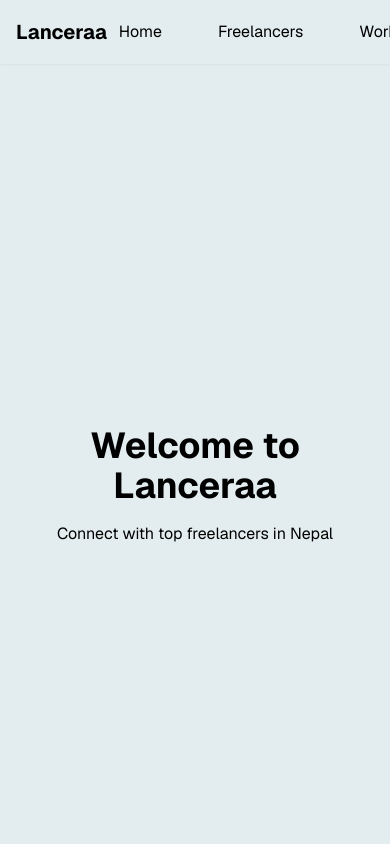
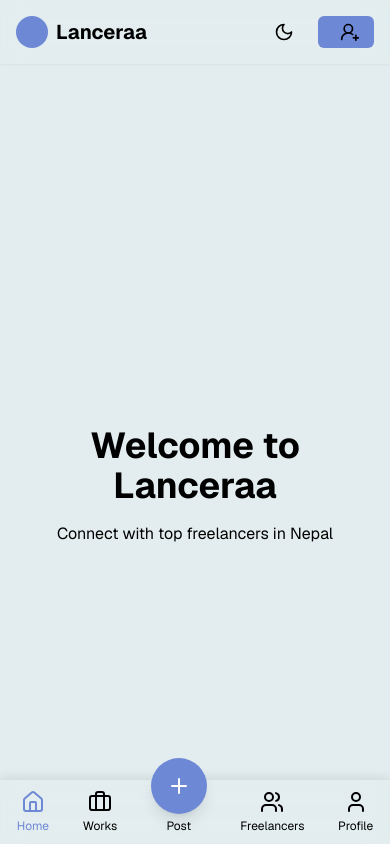
Before and after one commit to biplovgautam/lanceraa-frontend, a Next.js app: page / in a window 390 px wide. Shown: the top 844 px of the page. Built offline with nearby package versions, Linux system fonts and the light colour scheme.

Commit message:
bottomnavbar for mobile view

```diff
--- a/src/app/(auth)/signup/page.tsx
+++ b/src/app/(auth)/signup/page.tsx
@@ -120,7 +120,7 @@ export default function SignupPage() {
 
   return (
     <div className="min-h-screen flex items-center justify-center bg-[var(--background)]">
-      <div className="bg-[var(--accent)] p-8 rounded-lg shadow-lg w-full max-w-md">
+      <div className="bg-[var(--primary)] p-8 rounded-lg shadow-lg w-full max-w-md">
         <h2 className="text-2xl font-bold mb-6 text-center text-[var(--background)]">Create Account</h2>
 
         {/* Alert Message */}
--- a/src/app/layout.tsx
+++ b/src/app/layout.tsx
@@ -1,4 +1,3 @@
-
 import type { Metadata, Viewport } from "next";
 import { Geist, Geist_Mono } from "next/font/google";
 import dynamic from 'next/dynamic';
@@ -6,12 +5,11 @@ import "@/styles/globals.css";
 import { Suspense } from 'react';
 import { ThemeProvider } from '@/components/theme-provider';
 import { ThemeProvider as NextThemesProvider } from "next-themes";
+import TopNavbar from '@/components/layout/TopNavbar'
+import BottomNavbar from '@/components/layout/BottomNavbar'
+import { AuthProvider } from '@/context/auth-context'
 
 // Lazy load components
-const TopNavbar = dynamic(() => import('@/components/layout/TopNavbar'), {
-  loading: () => <div className="h-16 bg-[var(--navbar)] animate-pulse" />
-});
-
 const Footer = dynamic(() => import('@/components/layout/Footer'), {
   loading: () => <div className="h-16 bg-[var(--secondary)] animate-pulse" />
 });
@@ -53,10 +51,11 @@ export default function RootLayout({
       <body className={`${geistSans.variable} ${geistMono.variable} antialiased`}>
         <NextThemesProvider attribute="data-theme" defaultTheme="system" enableSystem>
           <ThemeProvider>
+            <AuthProvider>
               <Suspense fallback={<div className="h-16 bg-[var(--navbar)] animate-pulse" />}>
                 <TopNavbar />
               </Suspense>
-            <main className="pt-16 min-h-screen">
+              <main className="pt-16 pb-16 md:pb-0 min-h-screen">
                 <Suspense fallback={
                   <div className="flex items-center justify-center h-screen">
                     <div className="animate-spin rounded-full h-32 w-32 border-b-2 border-[var(--primary)]" />
@@ -68,6 +67,8 @@ export default function RootLayout({
               <Suspense fallback={<div className="h-16 bg-[var(--secondary)] animate-pulse" />}>
                 <Footer />
               </Suspense>
+              <BottomNavbar />
+            </AuthProvider>
           </ThemeProvider>
         </NextThemesProvider>
       </body>
--- /dev/null
+++ b/src/components/layout/BottomNavbar.tsx
@@ -0,0 +1,61 @@
+'use client'
+
+import Link from "next/link";
+import { Home, Briefcase, Plus, Users, User } from "lucide-react";
+import { usePathname } from 'next/navigation';
+
+export default function BottomNavbar() {
+  const pathname = usePathname();
+
+  const isActive = (path: string) => pathname === path;
+
+  return (
+    <nav className="md:hidden fixed bottom-0 left-0 right-0 h-16 bg-[var(--background)]/80 backdrop-blur-md
+      shadow-[0_-2px_10px_rgba(0,0,0,0.1)] dark:shadow-[0_-2px_10px_rgba(0,0,0,0.3)]">
+      <div className="h-full flex items-center justify-around">
+        <Link href="/" className="flex flex-col items-center">
+          <Home
+            className={`h-6 w-6 ${isActive('/') ? 'text-[var(--accent)]' : 'text-[var(--text)]'}`}
+          />
+          <span className={`text-xs mt-1 ${isActive('/') ? 'text-[var(--accent)]' : 'text-[var(--text)]'}`}>
+            Home
+          </span>
+        </Link>
+
+        <Link href="/works" className="flex flex-col items-center">
+          <Briefcase
+            className={`h-6 w-6 ${isActive('/works') ? 'text-[var(--accent)]' : 'text-[var(--text)]'}`}
+          />
+          <span className={`text-xs mt-1 ${isActive('/works') ? 'text-[var(--accent)]' : 'text-[var(--text)]'}`}>
+            Works
+          </span>
+        </Link>
+
+        <button className="flex flex-col items-center -mt-8">
+          <div className="bg-[var(--accent)] p-4 rounded-full shadow-lg">
+            <Plus className="h-6 w-6 text-white" />
+          </div>
+          <span className="text-xs mt-1 text-[var(--text)]">Post</span>
+        </button>
+
+        <Link href="/freelancers" className="flex flex-col items-center">
+          <Users
+            className={`h-6 w-6 ${isActive('/freelancers') ? 'text-[var(--accent)]' : 'text-[var(--text)]'}`}
+          />
+          <span className={`text-xs mt-1 ${isActive('/freelancers') ? 'text-[var(--accent)]' : 'text-[var(--text)]'}`}>
+            Freelancers
+          </span>
+        </Link>
+
+        <Link href="/profile" className="flex flex-col items-center">
+          <User
+            className={`h-6 w-6 ${isActive('/profile') ? 'text-[var(--accent)]' : 'text-[var(--text)]'}`}
+          />
+          <span className={`text-xs mt-1 ${isActive('/profile') ? 'text-[var(--accent)]' : 'text-[var(--text)]'}`}>
+            Profile
+          </span>
+        </Link>
+      </div>
+    </nav>
+  );
+}
--- a/src/components/layout/TopNavbar.tsx
+++ b/src/components/layout/TopNavbar.tsx
@@ -1,54 +1,133 @@
 'use client'
 
 import Link from "next/link";
-import { Sun, Moon, UserRoundPlus } from "lucide-react";
+import { Sun, Moon, UserRoundPlus, Search, Bell, X } from "lucide-react";
 import { useThemeContext } from "@/components/theme-provider";
+import { useAuth } from "@/context/auth-context"; // Add this import
+import { useState, useEffect, useRef } from "react";
+import { usePathname } from 'next/navigation';
 
 export default function TopNavbar() {
   const { theme, toggleTheme } = useThemeContext();
+  const { user } = useAuth(); // Add this line
+  const [isVisible, setIsVisible] = useState(true);
+  const [lastScrollY, setLastScrollY] = useState(0);
+  const [isSearchOpen, setIsSearchOpen] = useState(false);
+  const searchRef = useRef<HTMLDivElement>(null);
+  const pathname = usePathname();
+
+  const NavLinks = [
+    { id: 1, title: "Home", href: "/" },
+    { id: 2, title: "Freelancers", href: "/freelancers" },
+    { id: 3, title: "Works", href: "/works" },
+    { id: 4, title: "Profile", href: "/profile" },
+  ];
+
+  const getSearchPlaceholder = () => {
+    switch(pathname) {
+      case '/works':
+        return 'Search for works...';
+      case '/freelancers':
+        return 'Search for freelancers...';
+      default:
+        return 'Search Lanceraa...';
+    }
+  };
+
+  useEffect(() => {
+    const handleClickOutside = (event: MouseEvent) => {
+      if (searchRef.current && !searchRef.current.contains(event.target as Node)) {
+        setIsSearchOpen(false);
+      }
+    };
+
+    const handleScroll = () => {
+      const currentScrollY = window.scrollY;
+      if (currentScrollY > lastScrollY && currentScrollY > 80) {
+        setIsVisible(false);
+      } else {
+        setIsVisible(true);
+      }
+      setLastScrollY(currentScrollY);
+    };
+
+    document.addEventListener("mousedown", handleClickOutside);
+    window.addEventListener("scroll", handleScroll);
+
+    return () => {
+      document.removeEventListener("mousedown", handleClickOutside);
+      window.removeEventListener("scroll", handleScroll);
+    };
+  }, [lastScrollY]);
 
   return (
-    <nav className="fixed top-0 left-0 right-0 bg-[var(--background)] text-[var(--text)] shadow-sm z-10">
+    <nav
+      className={`fixed w-full top-0 left-0 right-0
+        bg-[var(--background)]/80 backdrop-blur-md text-[var(--text)]
+        z-50 transition-all duration-300
+        ${isVisible ? 'translate-y-0' : '-translate-y-full'}
+        ${theme === 'dark' ? 'shadow-[0_2px_10px_rgba(0,0,0,0.3)]' : 'shadow-sm'}`}
+    >
       <div className="max-w-7xl mx-auto px-4 sm:px-6 lg:px-8">
         <div className="flex justify-between h-16 items-center">
           {/* Logo */}
-          <Link href="/" className="font-bold text-xl text-[var(--text)]">
+          <Link href="/" className="flex items-center space-x-2">
+            <div className="w-8 h-8 bg-[var(--accent)] rounded-full" />
+            <span className="font-bold text-xl text-[var(--text)] transition duration-300 hover:text-[var(--accent)]">
               Lanceraa
+            </span>
           </Link>
 
-          {/* Center Navigation Links */}
-          <div className="flex-1 flex justify-center items-center space-x-8">
+          {/* Desktop Navigation Links */}
+          <div className="hidden md:flex flex-1 justify-center items-center space-x-8">
+            {NavLinks.map((link) => (
               <Link
-              href="/"
-              className="text-[var(--text)] hover:text-[var(--accent)] px-3 py-2 rounded-md transition-colors duration-200"
+                key={link.id}
+                href={link.href}
+                className="text-[var(--text)] hover:text-[var(--accent)] px-3 py-2 rounded-md
+                  transition-all duration-300 transform hover:scale-105"
               >
-              Home
+                {link.title}
               </Link>
-            <Link
-              href="/freelancers"
-              className="text-[var(--text)] hover:text-[var(--accent)] px-3 py-2 rounded-md transition-colors duration-200"
+            ))}
+          </div>
+
+          {/* Search Bar */}
+          <div ref={searchRef} className="flex-1 max-w-2xl mx-4 relative">
+            {isSearchOpen ? (
+              <div className="absolute inset-0 flex items-center">
+                <input
+                  type="text"
+                  placeholder={getSearchPlaceholder()}
+                  className="w-full px-4 py-2 rounded-full bg-[var(--background)] border border-[var(--accent)]
+                    focus:outline-none focus:ring-2 focus:ring-[var(--accent)]"
+                  autoFocus
+                />
+                <button
+                  onClick={() => setIsSearchOpen(false)}
+                  className="absolute right-3 text-[var(--text)]"
                 >
-              Freelancers
-            </Link>
-            <Link
-              href="/works"
-              className="text-[var(--text)] hover:text-[var(--accent)] px-3 py-2 rounded-md transition-colors duration-200"
+                  <X className="h-5 w-5" />
+                </button>
+              </div>
+            ) : (
+              <button
+                onClick={() => setIsSearchOpen(true)}
+                className="hidden sm:flex items-center space-x-2 px-4 py-2 rounded-full
+                  hover:bg-[var(--accent)]/10 text-[var(--text)]"
               >
-              Works
-            </Link>
-            <Link
-              href="/profile"
-              className="text-[var(--text)] hover:text-[var(--accent)] px-3 py-2 rounded-md transition-colors duration-200"
-            >
-              Profile
-            </Link>
+                <Search className="h-5 w-5" />
+                <span className="text-sm">{getSearchPlaceholder()}</span>
+              </button>
+            )}
           </div>
 
           {/* Right Side Actions */}
           <div className="flex items-center space-x-4">
             <button
               onClick={toggleTheme}
-              className="p-2 rounded-md hover:bg-[gray] text-[var(--text)] transition-colors duration-300"
+              className="p-2 rounded-md hover:bg-[var(--accent)]/10 text-[var(--text)]
+                transition-all duration-300 transform hover:scale-105"
               aria-label="Toggle theme"
             >
               {theme === 'dark' ? (
@@ -57,18 +136,28 @@ export default function TopNavbar() {
                 <Moon className="h-5 w-5" />
               )}
             </button>
+
+            {!user && (
               <Link href="/signup">
                 <button
                   className="flex items-center space-x-2 bg-[var(--accent)] text-[var(--text)]
-                px-3.5 py-1.5 rounded-md transition-all duration-300 ease-in-out scale-95
-                hover:shadow-[0_0_15px_rgba(109,136,213,0.5)]
-                dark:hover:shadow-[0_0_15px_rgba(42,70,146,0.5)]
-                hover:scale-100 transform origin-center"
+                    px-3.5 py-1.5 rounded-md transition-all duration-300 transform hover:scale-105
+                    hover:shadow-[0_0_15px_rgba(var(--accent-rgb),0.5)]"
                 >
-                <span>Sign up</span>
-                <UserRoundPlus className="h-4.5 w-4.5" />
+                  <span className="hidden sm:inline">Sign up</span>
+                  <UserRoundPlus className="h-5 w-5" />
                 </button>
               </Link>
+            )}
+
+            {user && (
+              <button
+                className="p-2 rounded-full hover:bg-[var(--accent)]/10 text-[var(--text)]"
+                aria-label="Notifications"
+              >
+                <Bell className="h-6 w-6" />
+              </button>
+            )}
           </div>
         </div>
       </div>
--- /dev/null
+++ b/src/context/auth-context.tsx
@@ -0,0 +1,44 @@
+'use client'
+
+import { createContext, useContext, useState, useEffect } from 'react'
+
+type User = {
+  id: string
+  username: string
+  // ... other user properties
+}
+
+type AuthContextType = {
+  user: User | null
+  login: (userData: User) => void
+  logout: () => void
+}
+
+const AuthContext = createContext<AuthContextType | undefined>(undefined)
+
+export function AuthProvider({ children }: { children: React.ReactNode }) {
+  const [user, setUser] = useState<User | null>(null)
+
+  // Add your auth logic here
+  const login = (userData: User) => {
+    setUser(userData)
+  }
+
+  const logout = () => {
+    setUser(null)
+  }
+
+  return (
+    <AuthContext.Provider value={{ user, login, logout }}>
+      {children}
+    </AuthContext.Provider>
+  )
+}
+
+export function useAuth() {
+  const context = useContext(AuthContext)
+  if (context === undefined) {
+    throw new Error('useAuth must be used within an AuthProvider')
+  }
+  return context
+}
```
Lines whose indentation alone changed are shown as unchanged.
